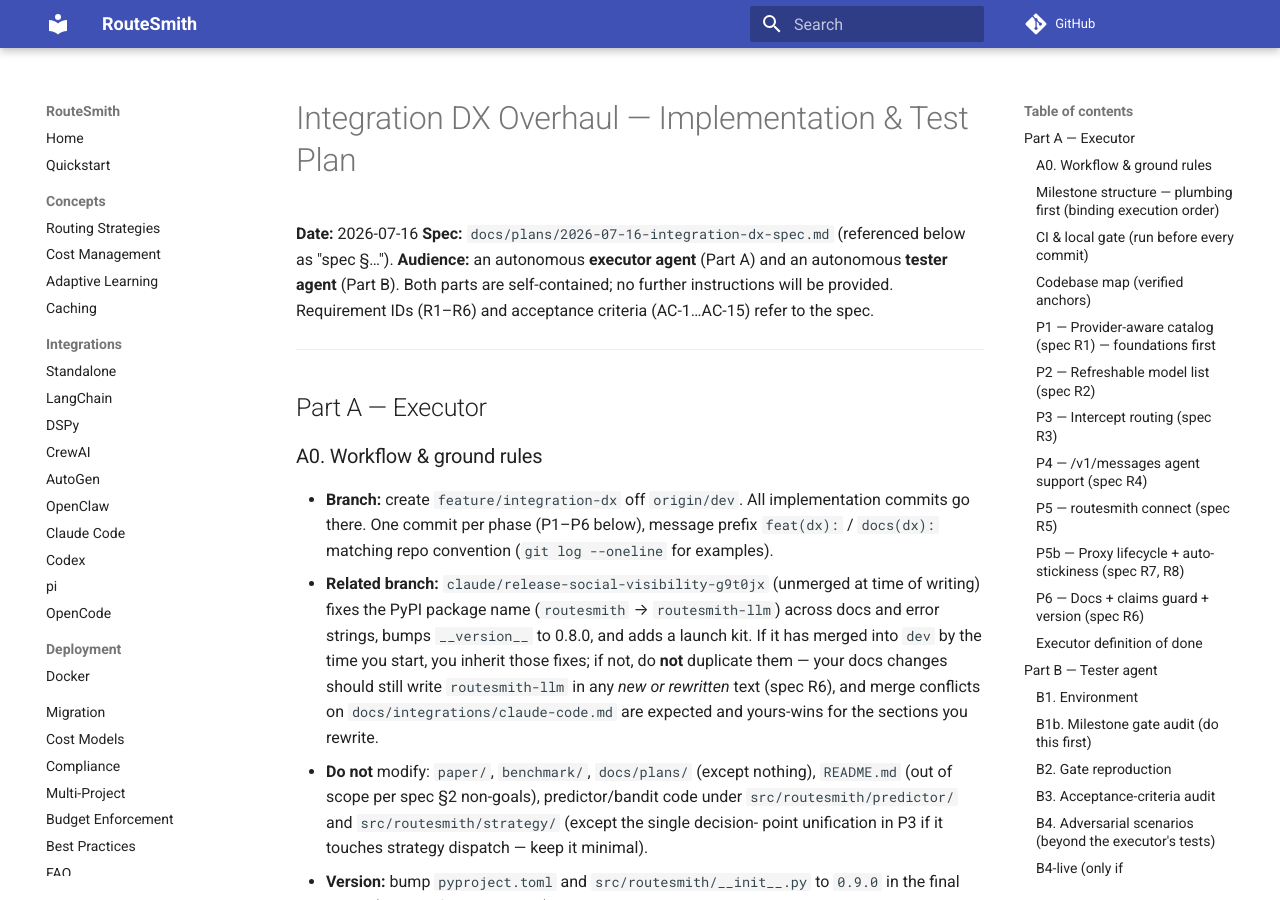
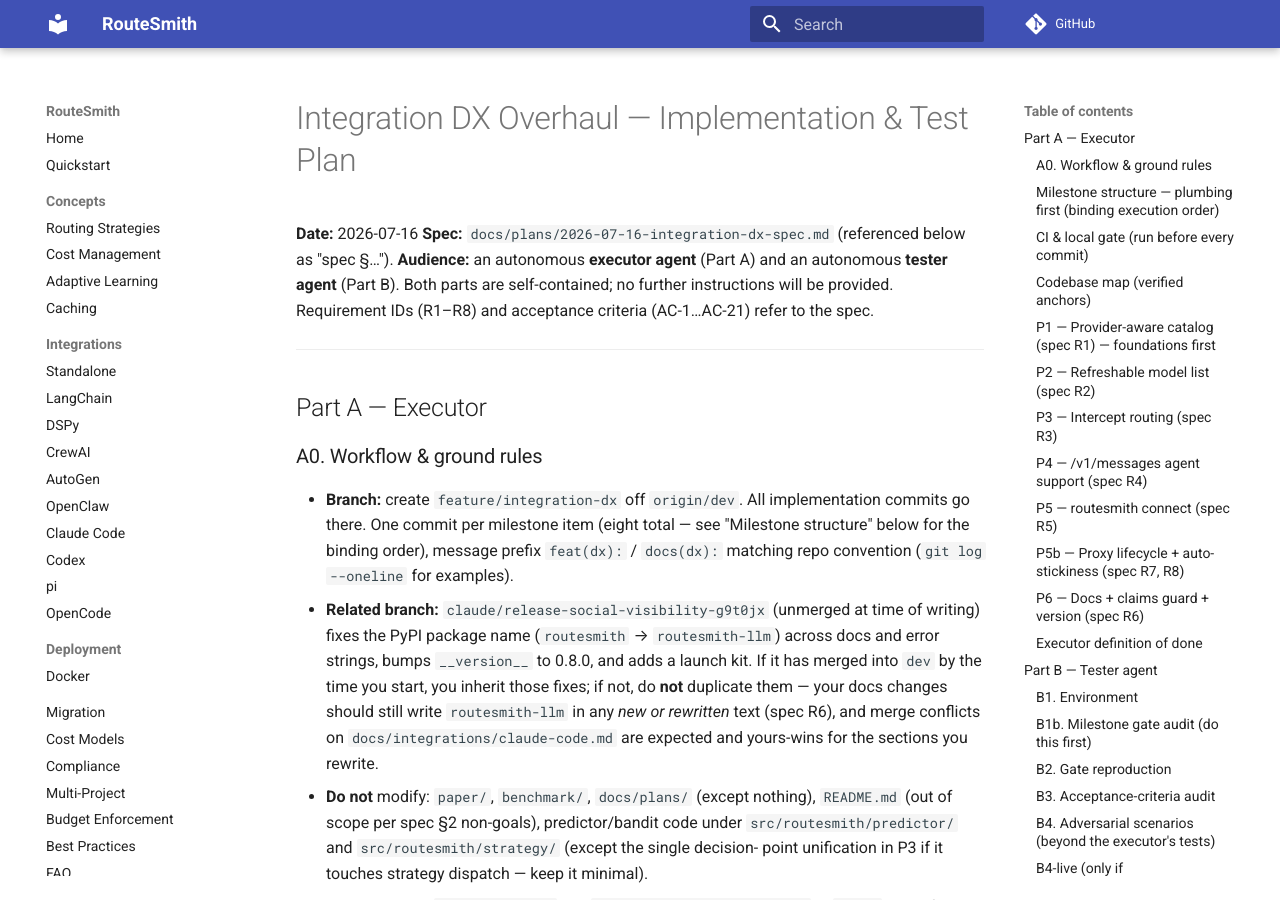
Before and after one commit to yunpengl9071/routesmith, an MkDocs documentation site: the page built from docs/plans/2026-07-16-integration-dx-implementation-plan.md, in a window 1280 px wide and 900 px high. Built offline with MkDocs 1.6.1 and Material for MkDocs 9.7.7, drawn with Linux system fonts in a browser that asks for light colours; comment, search, counter and statistics services are not loaded.

Commit message:
docs: fix stale cross-references after milestone restructure
Co-Authored-By: Claude Fable 5 <noreply@anthropic.com>
Claude-Session: https://claude.ai/code/session_01Hs5VBEoHGeTfuDMUxoSbNW

```diff
--- a/docs/plans/2026-07-16-integration-dx-implementation-plan.md
+++ b/docs/plans/2026-07-16-integration-dx-implementation-plan.md
@@ -4,7 +4,7 @@
 **Spec:** `docs/plans/2026-07-16-integration-dx-spec.md` (referenced below as "spec §…").
 **Audience:** an autonomous **executor agent** (Part A) and an autonomous **tester agent**
 (Part B). Both parts are self-contained; no further instructions will be provided.
-Requirement IDs (R1–R6) and acceptance criteria (AC-1…AC-15) refer to the spec.
+Requirement IDs (R1–R8) and acceptance criteria (AC-1…AC-21) refer to the spec.
 
 ---
 
@@ -13,8 +13,9 @@ Requirement IDs (R1–R6) and acceptance criteria (AC-1…AC-15) refer to the sp
 ### A0. Workflow & ground rules
 
 - **Branch:** create `feature/integration-dx` off `origin/dev`. All implementation
-  commits go there. One commit per phase (P1–P6 below), message prefix `feat(dx):` /
-  `docs(dx):` matching repo convention (`git log --oneline` for examples).
+  commits go there. One commit per milestone item (eight total — see "Milestone
+  structure" below for the binding order), message prefix `feat(dx):` / `docs(dx):`
+  matching repo convention (`git log --oneline` for examples).
 - **Related branch:** `claude/release-social-visibility-g9t0jx` (unmerged at time of
   writing) fixes the PyPI package name (`routesmith` → `routesmith-llm`) across docs and
   error strings, bumps `__version__` to 0.8.0, and adds a launch kit. If it has merged
```
